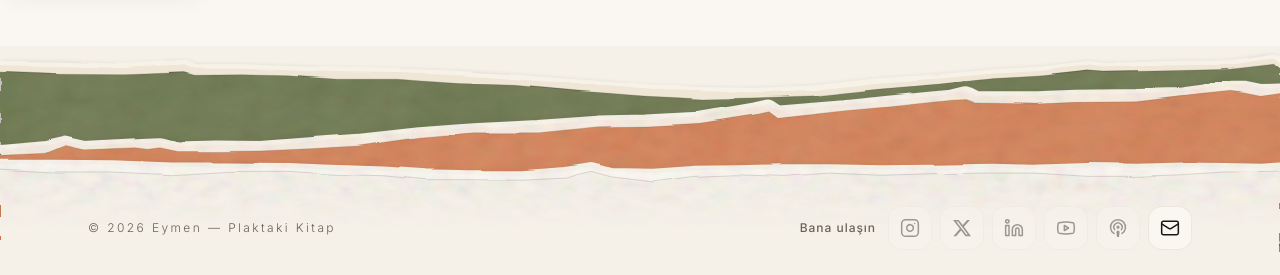
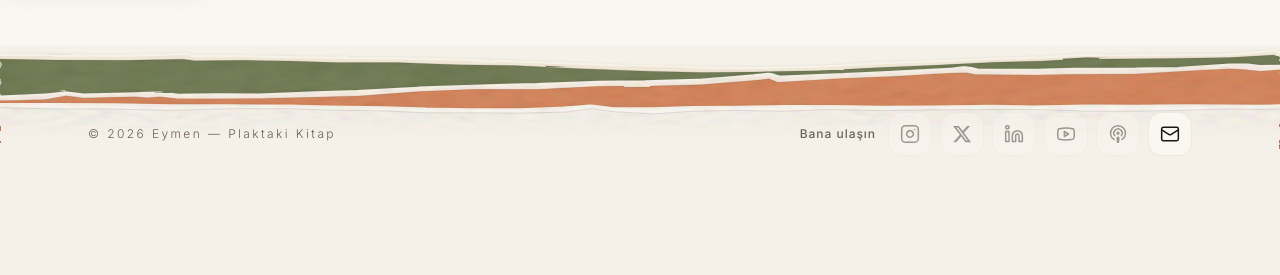
Before and after one commit to plaktakikitap/plaktakikitap, a Next.js app: page /secretgate/diziler in a window 1280 px wide. Shown: the part 802-1077 px from the top of the page. After the commit the page ends 972 px from the top, so only its background shows below. Built offline with nearby package versions, Linux system fonts and the light colour scheme; no server answers; the database is empty.

Commit message:
Seat the torn-paper edge on the footer so the copyright and links sit on the same sheet.
Co-authored-by: Cursor <cursoragent@cursor.com>

```diff
--- a/src/app/globals.css
+++ b/src/app/globals.css
@@ -497,15 +497,18 @@ h3.karalama-title {
   mask-image: linear-gradient(to bottom, #000 0%, #000 calc(100% - 80px), transparent 100%);
 }
 
-/* Footer — yırtık kağıt; zemin sayfa kremiyle aynı */
+/* Footer — yırtık kenar footer’ın kendisi; metin yırtığın hemen altında */
 .footer-paper {
   background-color: var(--cream);
 }
 
 .torn-layers {
   position: absolute;
-  inset: 0;
+  top: 0;
+  right: 0;
+  left: 0;
   z-index: 0;
+  height: 7.25rem;
   overflow: hidden;
   pointer-events: none;
 }
@@ -520,14 +523,9 @@ h3.karalama-title {
   position: relative;
   z-index: 1;
   background: transparent;
-  padding-top: 12rem;
-  padding-bottom: 0.5rem;
-}
-
-@media (min-width: 768px) {
-  .footer-content {
-    padding-top: 8.75rem;
-  }
+  /* Yırtık kenar bu yüksekliğin hemen altında; desen footer’la tek parça */
+  padding-top: 4.15rem;
+  padding-bottom: 0.85rem;
 }
 
 @keyframes floatNote {
--- a/src/components/Footer.tsx
+++ b/src/components/Footer.tsx
@@ -25,7 +25,7 @@ export default async function Footer() {
         <TornPaper />
       </div>
       <div className="footer-content">
-        <div className="mx-auto flex max-w-6xl flex-col gap-3 px-4 py-4 sm:px-6 md:flex-row md:items-center md:justify-between md:py-5">
+        <div className="mx-auto flex max-w-6xl flex-col gap-3 px-4 sm:px-6 md:flex-row md:items-center md:justify-between">
           <FooterCopy>© 2026 Eymen — Plaktaki Kitap</FooterCopy>
           <div className="flex justify-end md:ml-auto">
             <SocialLinksSection links={links} />
```
